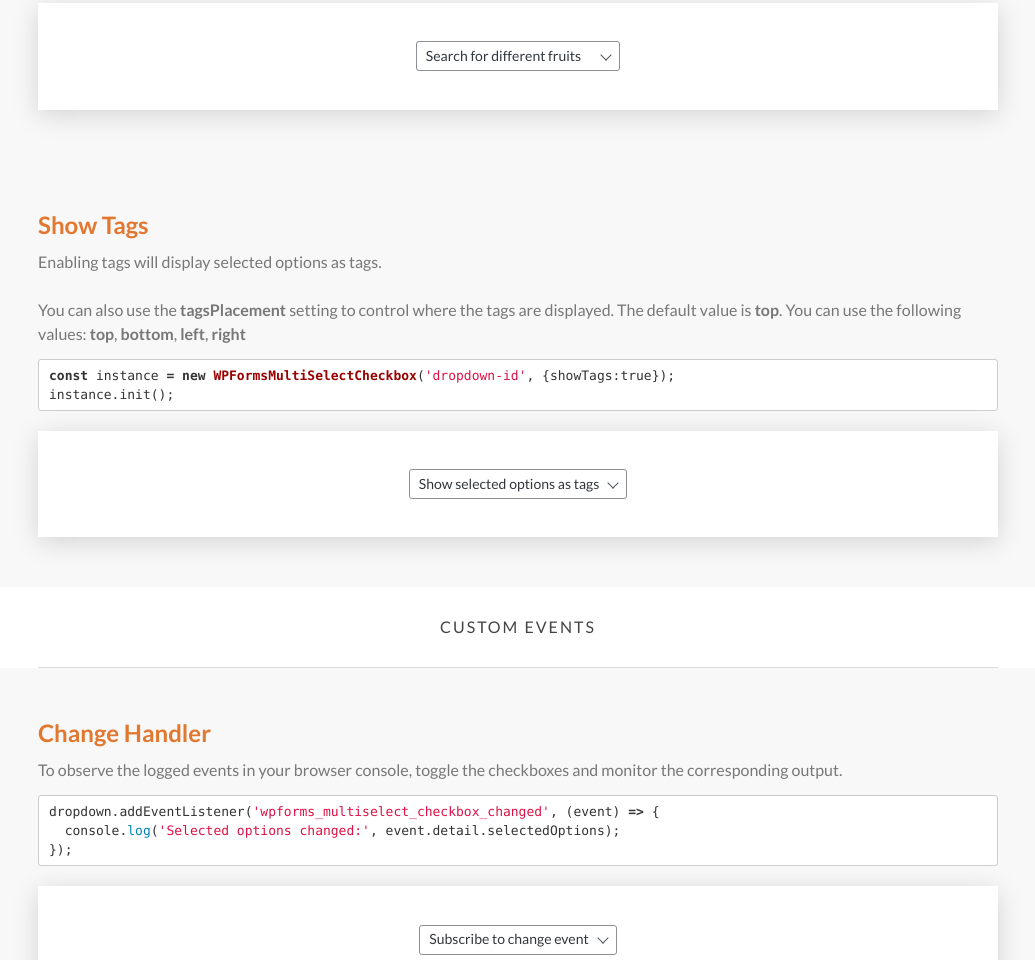
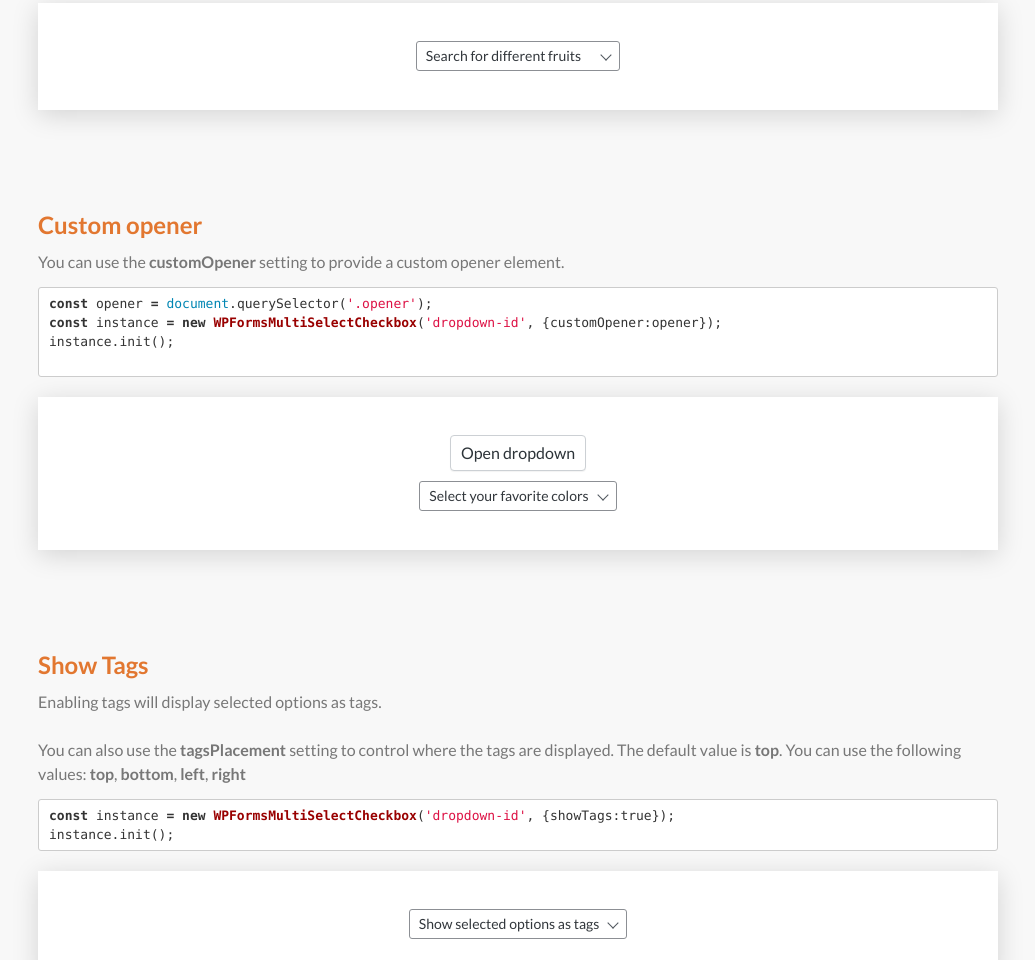
Before and after one commit to awesomemotive/wpforms-multiselect-js, a website: page docs/index.html in a window 1280 px wide. Shown: the part 3311-4271 px from the top of the page, without its empty margins (122-1157 px from the left). Drawn offline with nearby package versions, Linux system fonts and the light colour scheme.

Commit message:
documentation and demo

```diff
--- a/docs/assets/css/styles.css
+++ b/docs/assets/css/styles.css
@@ -310,6 +310,21 @@ article h3 {
 	background-color: #f6f7f7;
 }
 
+.custom-opener-wrap {
+	vertical-align: middle;
+	margin-bottom: 10px;
+}
+
+.custom-opener {
+	background-color: #fff;
+	border: 1px solid #ccd0d4;
+	border-radius: 4px;
+	box-shadow: 0 1px 1px rgba(0, 0, 0, 0.05);
+	padding: 8px 10px;
+	color: #2c3338;
+	cursor: pointer;
+}
+
 
 /**
  * Footer
--- a/docs/assets/js/initializers.js
+++ b/docs/assets/js/initializers.js
@@ -4,6 +4,8 @@
 // Call the initialization function when the DOM is ready
 function initializeDropdownCheckboxes() {
 	const dropdowns = document.querySelectorAll( '.dropdown' );
+	const dropDownWithCustomOpener = document.querySelector( '.dropdown-with-custom-opener' );
+	const customOpener = document.querySelector( '.custom-opener' );
 
 	dropdowns.forEach( ( dropdown ) => {
 		const multiSelectCheckbox = new WPFormsMultiSelectCheckbox( dropdown );
@@ -29,6 +31,17 @@ function initializeDropdownCheckboxes() {
 			multiSelectCheckbox.update( dropdown, valuesToSet );
 		}
 	} );
+
+	// Example of how to set a custom opener
+	if ( dropDownWithCustomOpener ) {
+		const multiSelectCheckbox = new WPFormsMultiSelectCheckbox(
+			dropDownWithCustomOpener,
+			{
+				customOpener,
+			}
+		);
+		multiSelectCheckbox.init();
+	}
 }
 
 document.addEventListener( 'DOMContentLoaded', initializeDropdownCheckboxes );
--- a/docs/index.html
+++ b/docs/index.html
@@ -240,7 +240,6 @@ instance.init();
 								placeholder="Search for different fruits"
 								data-settings='{"showSearch":true,"showClear":true}'
 							>
-								// Create 10 items with emoji friuts
 								<option value="Apple">🍎 Apple</option>
 								<option value="Banana">🍌 Banana</option>
 								<option value="Grapes">🍇 Grapes</option>
@@ -254,6 +253,37 @@ instance.init();
 							</select>
 						</div>
 					</article>
+				</div>
+
+				<div class="row">
+					<article>
+						<h3>Custom opener</h3>
+						<p>
+							You can use the <strong>customOpener</strong> setting to provide a custom opener element.
+						</p>
+						<pre data-language="javascript">
+const opener = document.querySelector('.opener');
+const instance = new WPFormsMultiSelectCheckbox('dropdown-id', {customOpener:opener});
+instance.init();
+						</pre>
+						<div class="demo-box">
+							<div class="custom-opener-wrap">
+								<button class="custom-opener">Open dropdown</button>
+							</div>
+							<select class="dropdown-with-custom-opener"
+								multiple placeholder="Select your favorite colors"
+								>
+								<option value="Red">🟥 Red</option>
+								<option value="Orange">🟧 Orange</option>
+								<option value="Yellow">🟨 Yellow</option>
+								<option value="Green">🟩 Green</option>
+								<option value="Blue">🟦 Blue</option>
+								<option value="Purple">🟪 Purple</option>
+								<option value="Brown">🟫 Brown</option>
+								<option value="Black">⬛ Black</option>
+								<option value="White">⬜ White</option>
+							</select>
+						</div>
 				</div>
 
 				<div class="row">
```
Also changed, not shown: dist/wpforms-multiselect-checkboxes.js, docs/assets/js/wpforms-multiselect-checkboxes.js.
